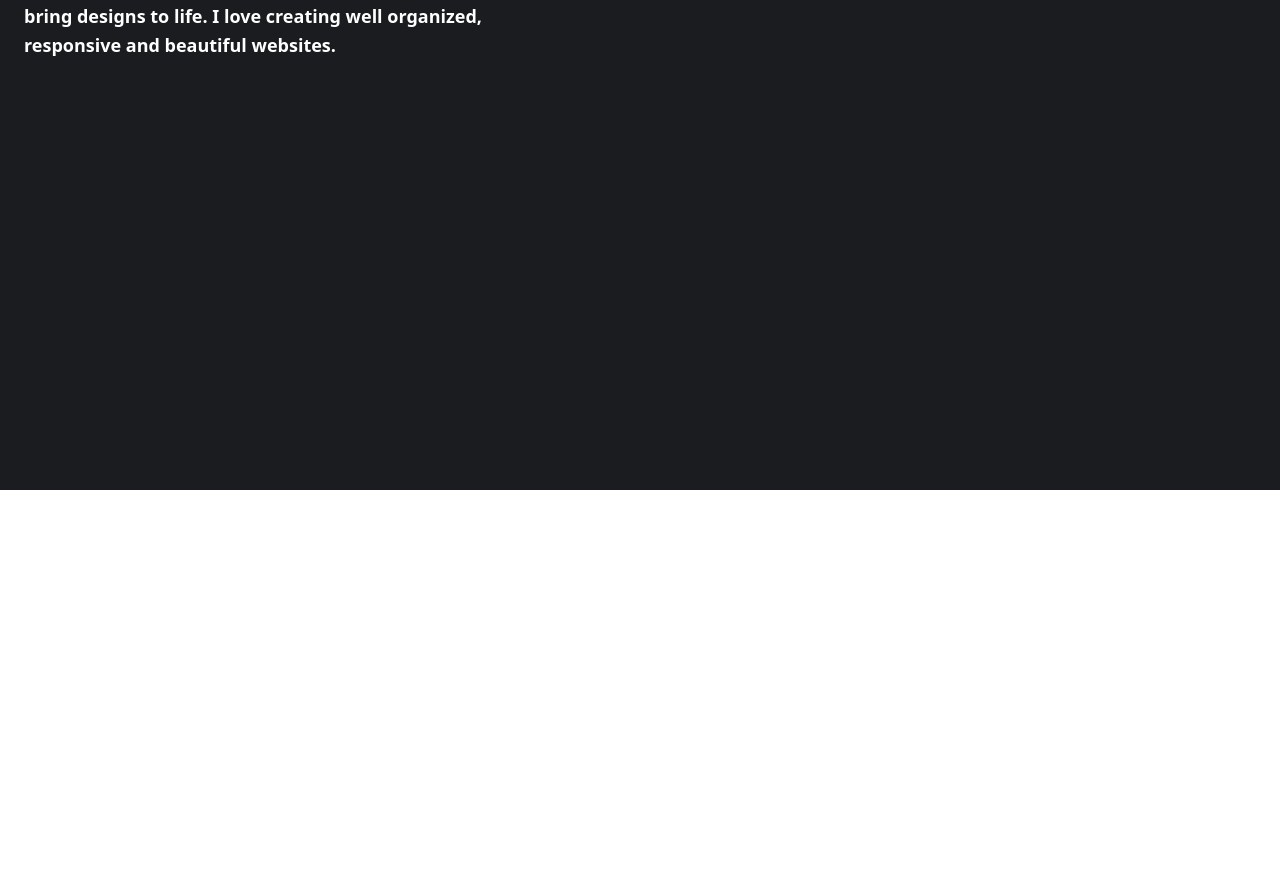
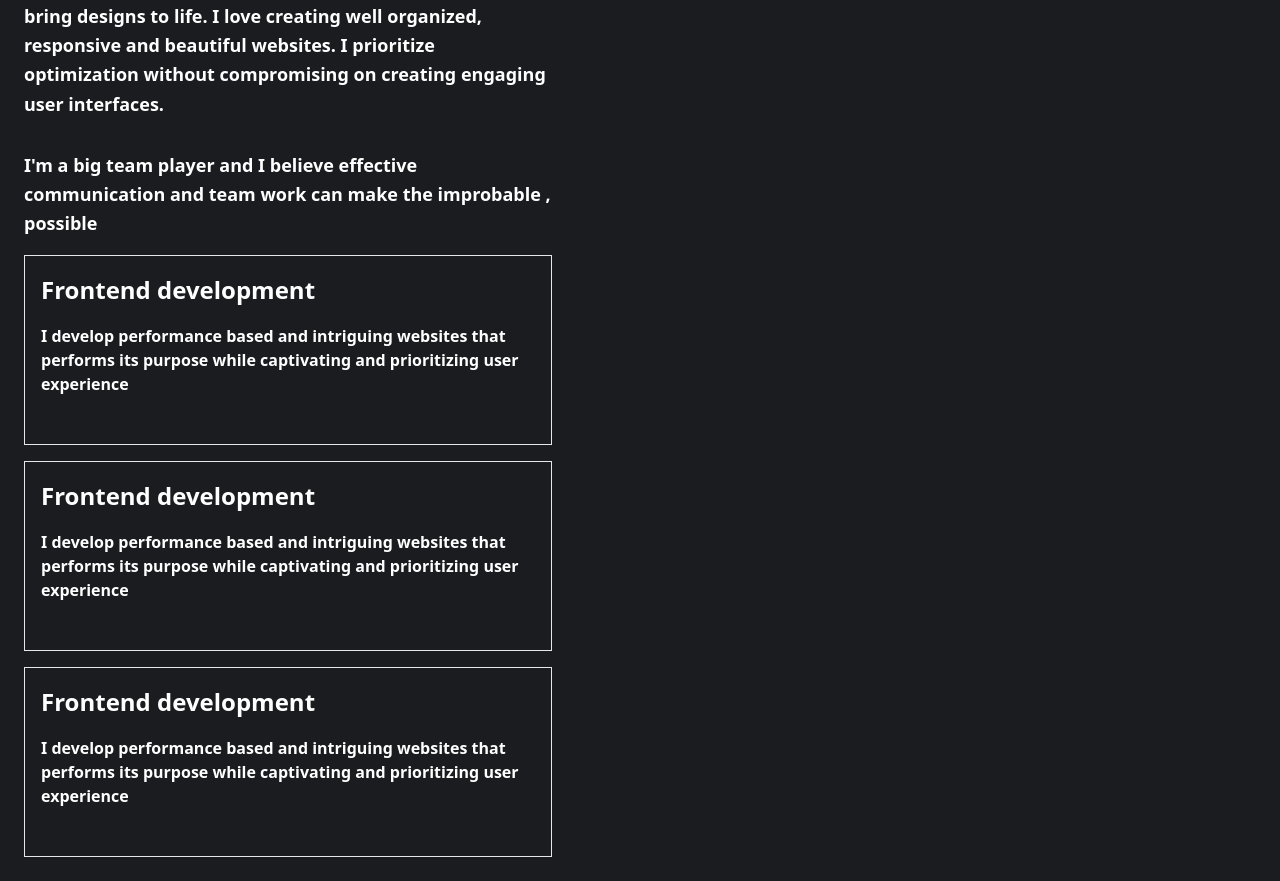
Before and after one commit to NifemiSoneye/my-portfolio, a React (Vite) app: page / in a window 1280 px wide. Shown: the part 1110-1991 px from the top of the page. Before the commit the page ends 1600 px from the top, so only its background shows below. Built offline with nearby package versions, Linux system fonts and the light colour scheme.

Commit message:
Added more animation and info

```diff
--- a/src/components/About.tsx
+++ b/src/components/About.tsx
@@ -3,12 +3,15 @@ import { useRef } from "react";
 
 const About = () => {
   const ref = useRef(null);
-  const isInView = useInView(ref, { once: false, margin: "-100px" });
+  const isInView = useInView(ref, {
+    once: false,
+    amount: 0.5,
+  });
   const variants: Variants = {
-    hidden: { opacity: 0, y: 100 }, // start off invisible & below
+    hidden: { opacity: 0, x: 50 }, // start off invisible & below
     visible: {
       opacity: 1,
-      y: 0,
+      x: 0,
       transition: { duration: 0.8, ease: "easeOut" },
     },
   };
@@ -17,7 +20,7 @@ const About = () => {
       <section
         id="about"
         ref={ref} // 👈 attach reference
-        className="min-h-screen bg-[#1a1c20] text-white "
+        className="min-h-screen bg-[#1a1c20] text-white overflow-x-hidden"
       >
         <motion.div
           variants={variants}
@@ -32,8 +35,46 @@ const About = () => {
             I'm a frontend developer passionate about building smooth, modern,
             and user-friendly web experiences. I enjoy solving UI problems and
             crafting animations that bring designs to life. I love creating well
-            organized, responsive and beautiful websites.
+            organized, responsive and beautiful websites. I prioritize
+            optimization without compromising on creating engaging user
+            interfaces.
           </p>
+          <p className="text-white leading-relaxed text-lg text-left font-semibold pt-[2rem]">
+            I'm a big team player and I believe effective communication and team
+            work can make the improbable , possible
+          </p>
+          <div>
+            <div className="border text-left p-[1rem] mt-[1rem]">
+              <p className="font-semibold text-[24px] mb-[1rem]">
+                Frontend development
+              </p>
+              <p className="font-semibold mb-[2rem]">
+                I develop performance based and intriguing websites that
+                performs its purpose while captivating and prioritizing user
+                experience
+              </p>
+            </div>
+            <div className="border text-left p-[1rem] mt-[1rem]">
+              <p className="font-semibold text-[24px] mb-[1rem]">
+                Frontend development
+              </p>
+              <p className="font-semibold mb-[2rem]">
+                I develop performance based and intriguing websites that
+                performs its purpose while captivating and prioritizing user
+                experience
+              </p>
+            </div>
+            <div className="border text-left p-[1rem] mt-[1rem]">
+              <p className="font-semibold text-[24px] mb-[1rem]">
+                Frontend development
+              </p>
+              <p className="font-semibold mb-[2rem]">
+                I develop performance based and intriguing websites that
+                performs its purpose while captivating and prioritizing user
+                experience
+              </p>
+            </div>
+          </div>
         </motion.div>
       </section>
     </div>
```
